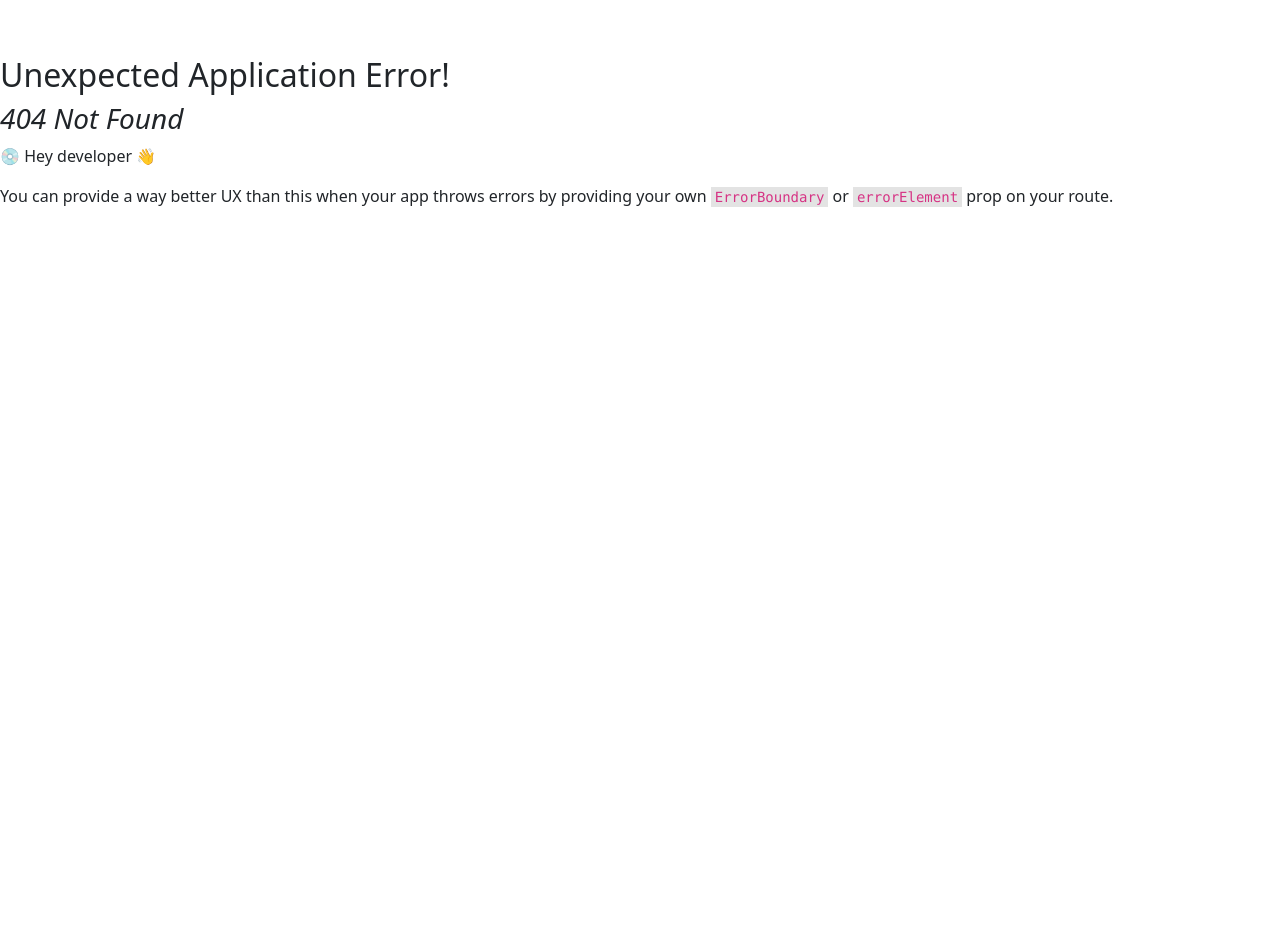
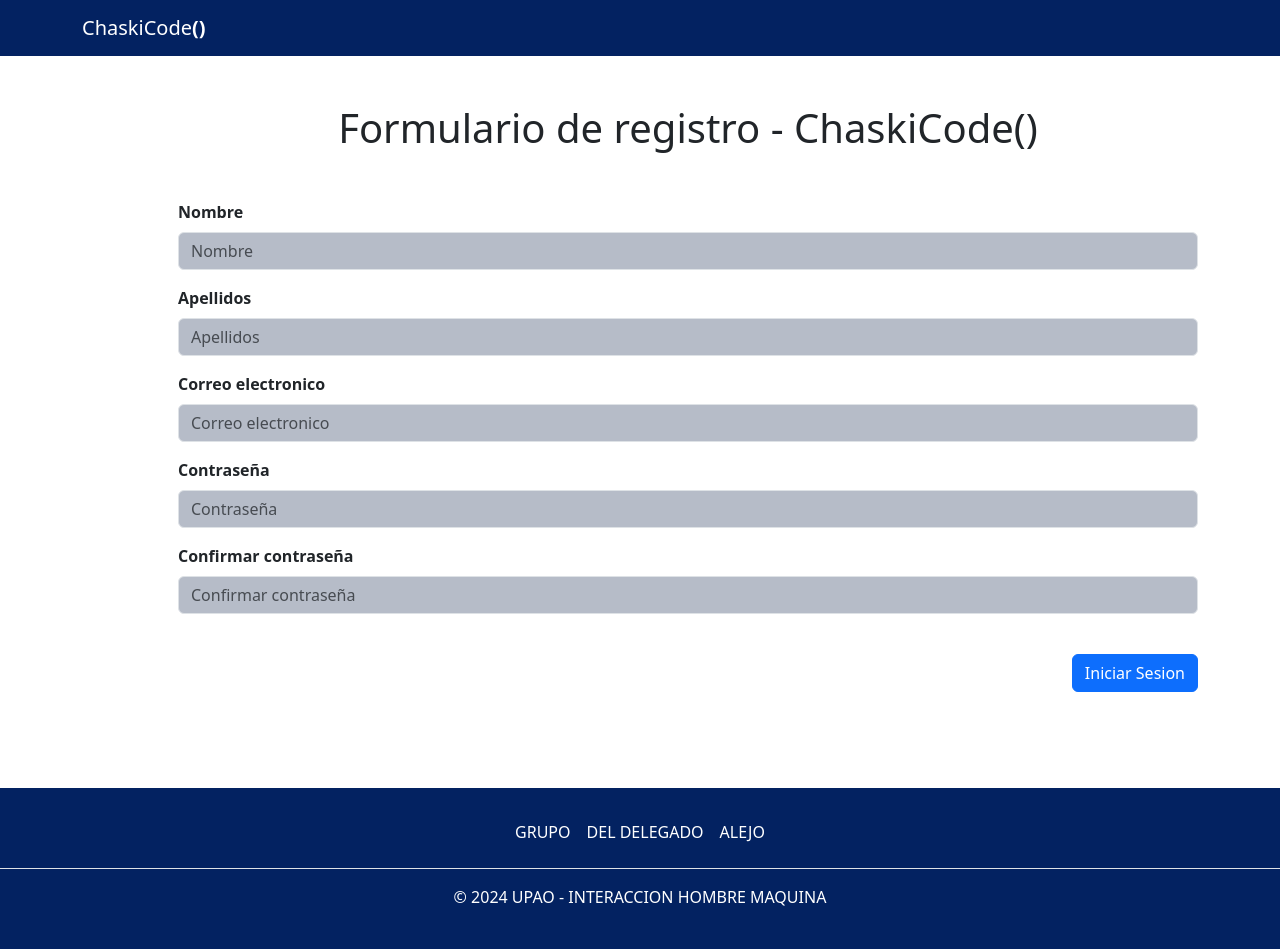
Before and after one commit to ValXux/testeos-ihm, a React app: page /register in a window 1280 px wide. Before the commit this address had no page. Before the commit the page ends 800 px from the top, so only its background shows below. Built offline with nearby package versions, Linux system fonts and the light colour scheme.

Commit message:
registrar

```diff
--- a/src/aside.js
+++ b/src/aside.js
@@ -6,22 +6,21 @@ const Aside = () => {
         <br></br>
         <form className="justify-content-center align-items-center m-10">
             <div class="mb-3">
-                <label for="exampleInputEmail1" class="form-label">Usuario o correo electrónico</label>
-                <input type="text" className="form-control" placeholder="Usuario o correo electronico"></input>
+                <label for="exampleInputEmail1" class="form-label"><strong>Usuario o correo electrónico</strong></label>
+                <input type="text" className="form-control" placeholder="Usuario o correo electronico" style={{background:"#B6BCC8", color:"#67728C"}}></input>
             </div>
             <div class="mb-3">
-                <label for="exampleInputPassword1" class="form-label">Contraseña</label>
-                <input type="password" class="form-control" id="exampleInputPassword1" placeholder="Contraseña"/>
+                <label for="exampleInputPassword1" class="form-label"><strong>Contraseña</strong></label>
+                <input type="password" class="form-control" id="exampleInputPassword1" placeholder="Contraseña" style={{background:"#B6BCC8", color:"#67728C"}}/>
             </div>
             <div class="mb-3">
                 <a href="/">¿Olvide mi contraseña?</a>
             </div>
             <br></br>
             <div className="container text-center">
-                <div className="d-flex justify-content-between">
-                    <Link to="/home" class="btn btn-primary "><button type="submit" className="btn">Iniciar Sesion</button></Link>
-                    <button type="submit" class="btn btn-primary col-md-5">Crear Cuenta</button>
-
+                <div className="d-flex justify-content-evenly">
+                    <Link to="/home"><button type="submit" className="btn color-btn">Iniciar Sesion</button></Link>
+                    <Link to="/register"><button type="submit" className="btn color-btn">Crear Cuenta</button></Link>
                 </div>
                 <hr></hr>
             </div>
--- a/src/index.js
+++ b/src/index.js
@@ -30,6 +30,11 @@ import Progress from './layout/mainBar/progress';
 import Excercise from './layout/mainBar/excercise';
 import Challenge from './layout/mainBar/challenge';
 import Help from './layout/mainBar/help';
+
+/* Register */
+import Header from './layout/header';
+import Footer from './layout/footer';
+import Register from './register';
 
 const router = createBrowserRouter ([
     {
@@ -85,7 +90,16 @@ const router = createBrowserRouter ([
                 element: <Help />
             }
         ]
-    }
+    },
+    {
+        path: "register",
+        element: <>
+                <Header></Header>
+                <Register></Register>
+                <Footer></Footer>
+            </>
+    },
+
 ]);
 
 const root = createRoot(document.getElementById("root"));
--- a/src/layout/header.js
+++ b/src/layout/header.js
@@ -1,7 +1,7 @@
 import { Link } from "react-router-dom";
 
 const Header = () => {
-    return <nav className="diavlo navbar fixed-top p-2" style={{background:"#032261"}}>
+    return <nav className=" navbar fixed-top p-2" style={{background:"#032261"}}>
         <div className="container">
             <Link to="/" className="navbar-brand" style={{color:"#fff"}} href="#">ChaskiCode<strong>&#40;&#41;</strong></Link>
         </div>
--- /dev/null
+++ b/src/register.js
@@ -0,0 +1,39 @@
+import { Link } from "react-router-dom";
+
+const Register = () => {
+    return <main className="container" style={{top:"50px"}}>
+        <div className="row">
+            <div className="m-5">
+                <h1 className="text-center" >Formulario de registro - ChaskiCode&#40;&#41;</h1>
+                <form className="justify-content-center align-items-center m-5">
+                    <div class="mb-3">
+                        <label for="exampleInputEmail1" class="form-label"><strong>Nombre</strong></label>
+                        <input type="text" className="form-control" placeholder="Nombre" style={{background:"#B6BCC8", color:"#67728C"}}></input>
+                    </div>
+                    <div class="mb-3">
+                        <label for="exampleInputEmail1" class="form-label"><strong>Apellidos</strong></label>
+                        <input type="text" className="form-control" placeholder="Apellidos" style={{background:"#B6BCC8", color:"#67728C"}}></input>
+                    </div>
+                    <div class="mb-3">
+                        <label for="exampleInputPassword1" class="form-label"><strong>Correo electronico</strong></label>
+                        <input type="password" class="form-control" id="exampleInputPassword1" placeholder="Correo electronico" style={{background:"#B6BCC8", color:"#67728C"}}/>
+                    </div>
+                    <div class="mb-3">
+                        <label for="exampleInputPassword1" class="form-label"><strong>Contraseña</strong></label>
+                        <input type="password" class="form-control" id="exampleInputPassword1" placeholder="Contraseña" style={{background:"#B6BCC8", color:"#67728C"}}/>
+                    </div>
+                    <div class="mb-3">
+                        <label for="exampleInputPassword1" class="form-label"><strong>Confirmar contraseña</strong></label>
+                        <input type="password" class="form-control" id="exampleInputPassword1" placeholder="Confirmar contraseña" style={{background:"#B6BCC8", color:"#67728C"}}/>
+                    </div>
+                    <br></br>
+                    <div className="d-flex justify-content-end align-items-center">
+                        <Link to="/home"><button type="submit" className="btn btn-primary">Iniciar Sesion</button></Link>
+                    </div>
+                </form>
+            </div>
+        </div>
+    </main>;
+}
+
+export default Register;
--- a/src/style.css
+++ b/src/style.css
@@ -1,5 +1,17 @@
 body {
     margin-top: 56px;
+}
+
+.color-btn {
+    width: 150px;
+    height: 50px;
+    background: #67728C;
+    color: #fff;
+}
+
+.color-btn:hover {
+    background-color: #4a5163;
+    color: #fff;
 }
 
 .circle-percentage {
```
Also changed, not shown: src/forgotPassword.js (added, +7 -0 lines), 1 other file.
